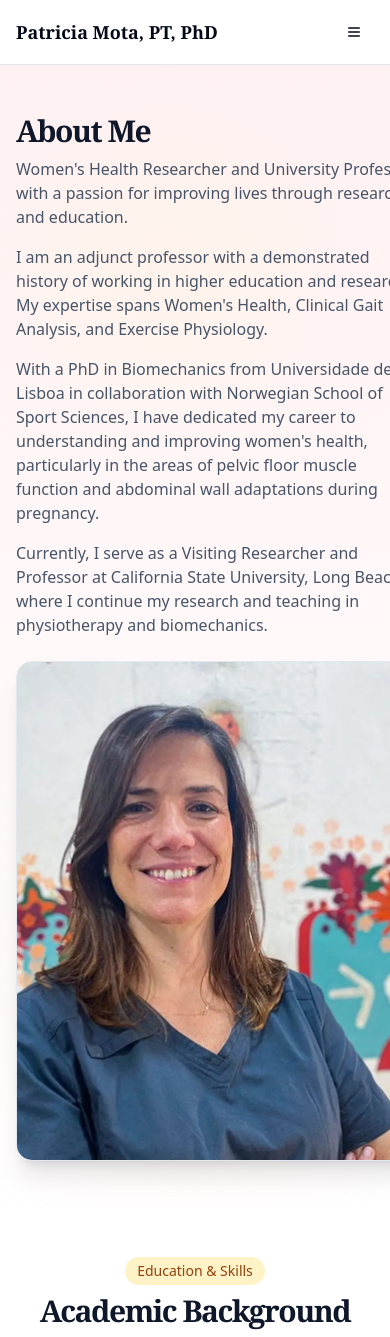
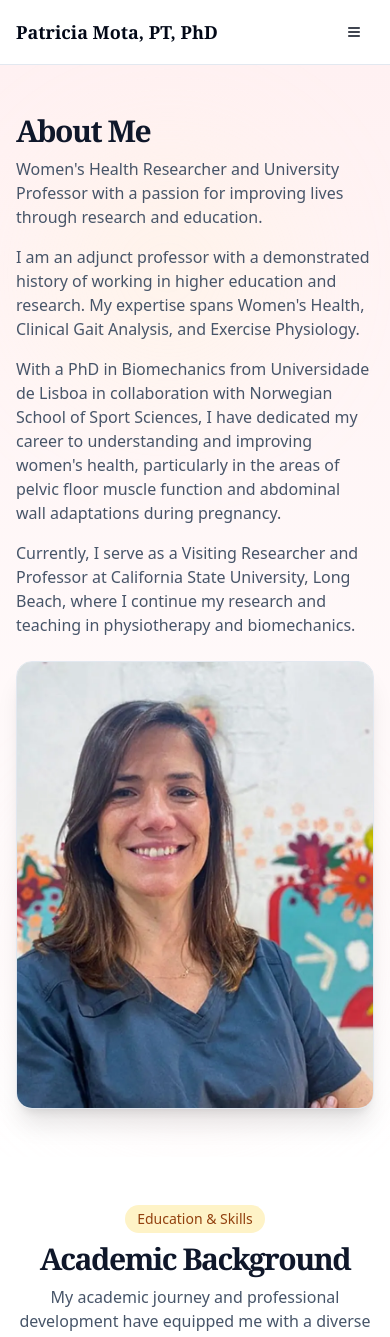
Before and after one commit to rodrigobarona/patricia-mota-webiste, a Next.js app: page /about in a window 390 px wide. Shown: the top 1337 px of the page. Built offline with nearby package versions, Linux system fonts and the light colour scheme; a web font is replaced by a local one.

Commit message:
change class image in mobile

```diff
--- a/app/about/page.tsx
+++ b/app/about/page.tsx
@@ -44,7 +44,7 @@ export default function AboutPage() {
                 </div>
               </div>
               <div className="flex items-center justify-center">
-                <div className="relative h-[500px] w-[400px] overflow-hidden rounded-2xl border border-slate-200 bg-white shadow-xl">
+                <div className="relative w-full max-w-[400px] aspect-[4/5] overflow-hidden rounded-2xl border border-slate-200 bg-white shadow-xl">
                   <Image
                     src="/patricia-mota-pt-phd-profile.webp?height=1000&width=800"
                     alt="Patricia Mota"
```
